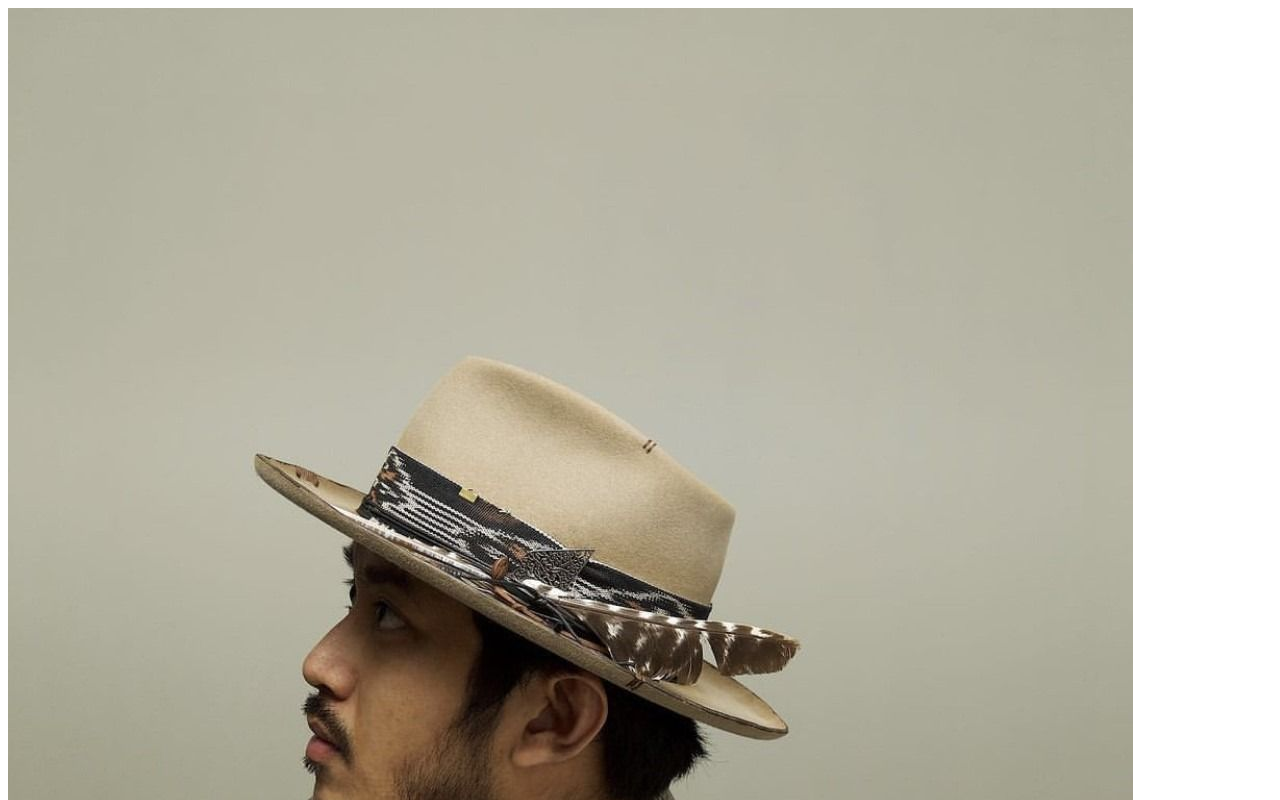
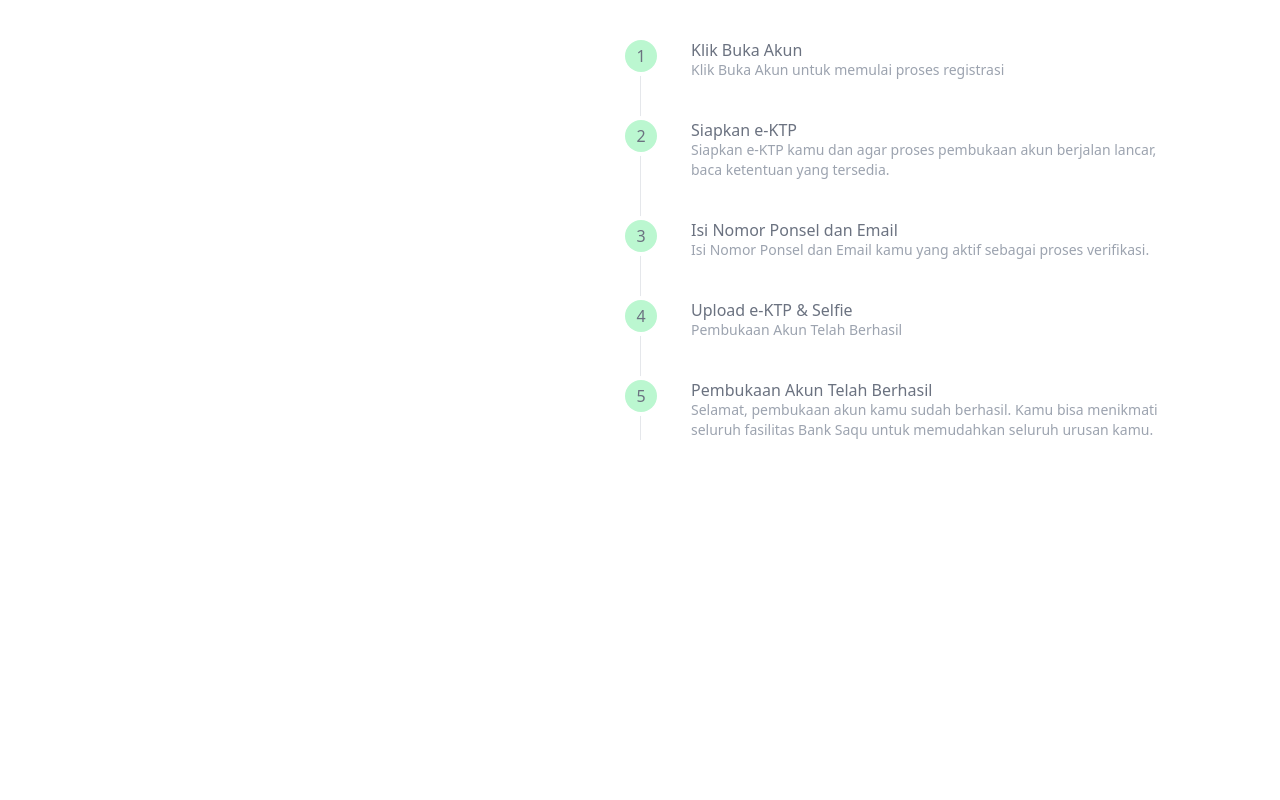
Before and after one commit to lazuliexile/Slicing, a plain HTML site: page test.html in a window 1280 px wide. Shown: the top 800 px of the page. Drawn offline with nearby package versions, Linux system fonts and the light colour scheme.

Commit message:
feat: steper

```diff
--- a/test.html
+++ b/test.html
@@ -2,29 +2,71 @@
 <html lang="en">
 
 <head>
-    <meta charset="UTF-8">
-    <meta name="viewport" content="width=device-width, initial-scale=1.0">
+    <meta charset="UTF-8" />
+    <meta name="viewport" content="width=device-width, initial-scale=1.0" />
     <title>Document</title>
+    <link href="https://cdn.jsdelivr.net/npm/daisyui@4.12.7/dist/full.min.css" rel="stylesheet" type="text/css" />
+    <script src="https://cdn.tailwindcss.com"></script>
 </head>
 
 <body>
-    <div class="col-span-4 relative"><img src="./assets/WhatsApp Image 2023-10-23 at 13.26.51.jpeg" alt=""
-            class="rounded-[30px]">
-        <div class="absolute inset-0 rounded-[30px] bg-gradient-to-t from-black/75 to-transparent pointer-events-none">
-        </div>
-        <div class="absolute left-0 top-0 z-10">
-            Muhammad Aga
+    <div class="container mx-auto max-w-[1080px] mt-10">
+        <div class="grid grid-cols-12">
+            <div class="col-span-6">
+                <img src="./assets/OnBoarding 1.png" alt="" srcset="" class="invisible absolute w-[353px] h-[506px] group/item1" id="item1">
+                <img src="./assets/OnBoarding 1.png" alt="" srcset="" class="invisible absolute w-[353px] h-[506px]" id="item2">
+                <img src="./assets/OnBoarding 1.png" alt="" srcset="" class="invisible absolute w-[353px] h-[506px]" id="item3">
+            </div>
+            <div class="col-span-6">
+                <ol class="relative text-gray-500 border-s border-gray-200 dark:border-gray-700 dark:text-gray-400">
+                    <li class="mb-10 ms-[50px] hover:bg-slate-200 group-hover/item1:visible" id="item1">
+                        <span
+                            class="absolute flex items-center justify-center w-8 h-8 bg-green-200 rounded-full -start-4 ring-4 ring-white dark:ring-gray-900 dark:bg-green-900">
+                            1
+                        </span>
+                        <h3 class="font-medium leading-tight">Klik Buka Akun</h3>
+                        <p class="text-sm text-gray-400">Klik Buka Akun untuk memulai proses registrasi</p>
+                    </li>
+                    <li class="mb-10 ms-[50px]" id="item2">
+                        <span
+                            class="absolute flex items-center justify-center w-8 h-8 bg-green-200 rounded-full -start-4 ring-4 ring-white dark:ring-gray-900 dark:bg-green-900">
+                            2
+                        </span>
+                        <h3 class="font-medium leading-tight">Siapkan e-KTP</h3>
+                        <p class="text-sm text-gray-400">Siapkan e-KTP kamu dan agar proses pembukaan akun berjalan
+                            lancar, baca ketentuan yang tersedia.</p>
+                    </li>
+                    <li class="mb-10 ms-[50px]" id="item3">
+                        <span
+                            class="absolute flex items-center justify-center w-8 h-8 bg-green-200 rounded-full -start-4 ring-4 ring-white dark:ring-gray-900 dark:bg-green-900">
+                            3
+                        </span>
+                        <h3 class="font-medium leading-tight">Isi Nomor Ponsel dan Email</h3>
+                        <p class="text-sm text-gray-400">Isi Nomor Ponsel dan Email kamu yang aktif sebagai proses
+                            verifikasi.</p>
+                    </li>
+                    <li class="mb-10 ms-[50px]">
+                        <span
+                            class="absolute flex items-center justify-center w-8 h-8 bg-green-200 rounded-full -start-4 ring-4 ring-white dark:ring-gray-900 dark:bg-green-900">
+                            4
+                        </span>
+                        <h3 class="font-medium leading-tight">Upload e-KTP & Selfie</h3>
+                        <p class="text-sm text-gray-400">Pembukaan Akun Telah Berhasil</p>
+                    </li>
+                    <li class="mb-10 ms-[50px]">
+                        <span
+                            class="absolute flex items-center justify-center w-8 h-8 bg-green-200 rounded-full -start-4 ring-4 ring-white dark:ring-gray-900 dark:bg-green-900">
+                            5
+                        </span>
+                        <h3 class="font-medium leading-tight">Pembukaan Akun Telah Berhasil</h3>
+                        <p class="text-sm text-gray-400">Selamat, pembukaan akun kamu sudah berhasil. Kamu bisa menikmati seluruh fasilitas Bank Saqu untuk memudahkan seluruh urusan kamu.</p>
+                    </li>
+                </ol>
+            </div>
         </div>
     </div>
 
-    <div class="col-span-4 relative">
-        <img src="./assets/WhatsApp Image 2023-10-23 at 13.26.51.jpeg" alt="" class="rounded-[30px]">
-        <div class="absolute inset-0 rounded-[30px] bg-gradient-to-t from-black/75 to-transparent pointer-events-none">
-        </div>
-        <div class="absolute left-0 bottom-0 z-10 p-4">
-            <p class="text-white text-lg font-medium">Muhammad Aga</p>
-        </div>
-    </div>
+
 </body>
 
 </html>
```
